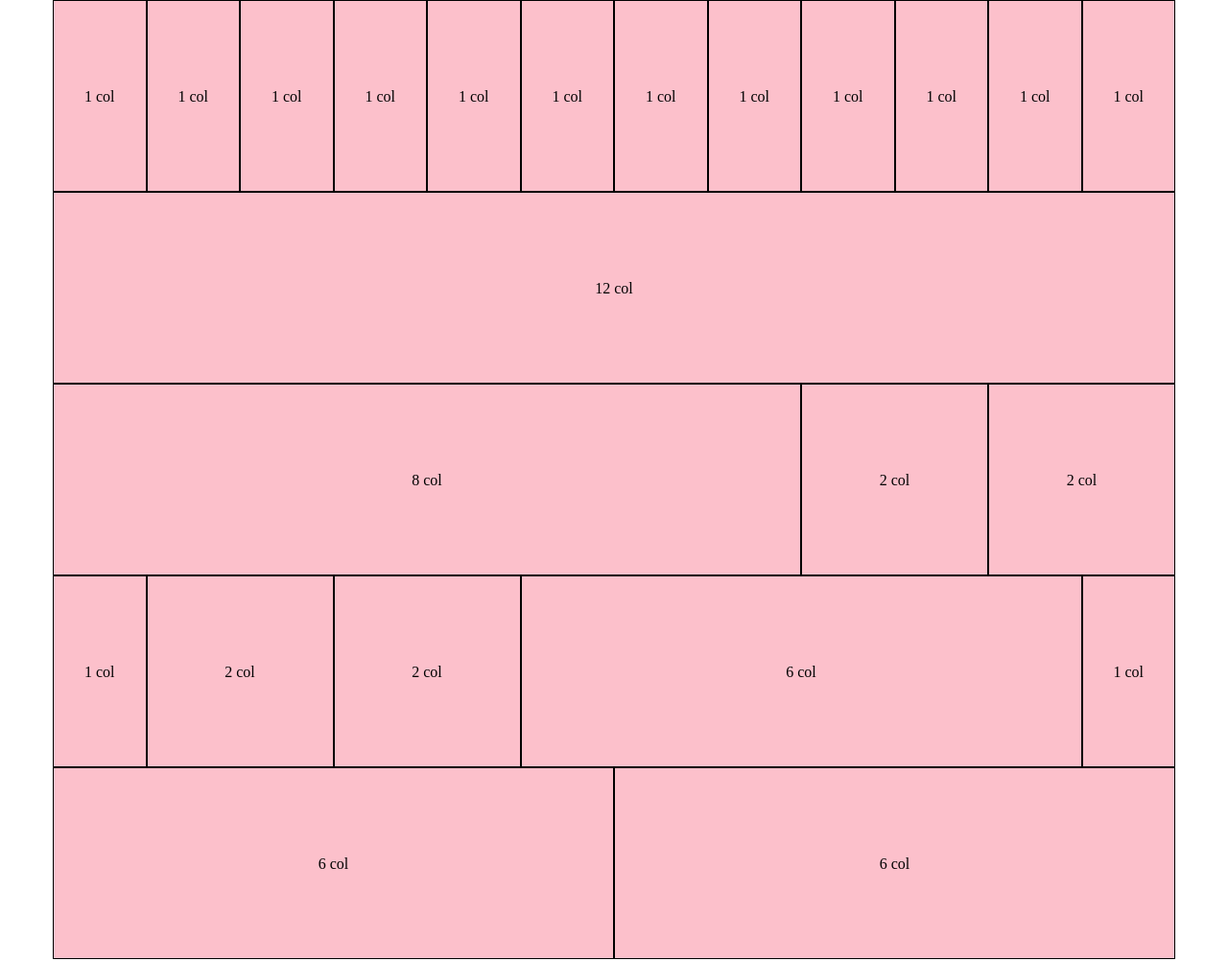
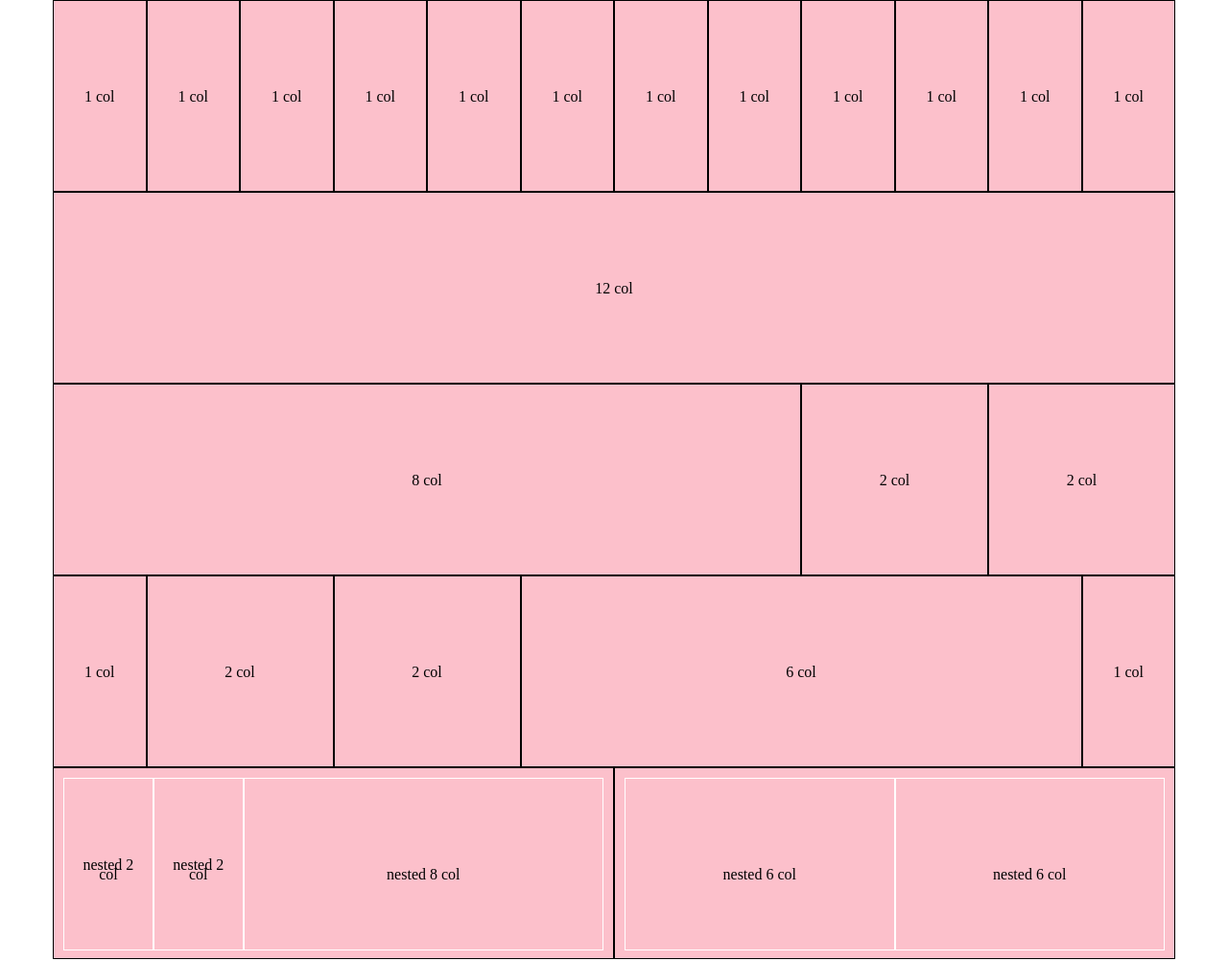
Before and after one commit to corradocoppolino/html-css-12bool, a plain HTML site: page index.html in a window 1280 px wide. Shown: the whole page at 96% size. Drawn offline with Linux system fonts and the light colour scheme.

Commit message:
seconda parte, nest

```diff
--- a/index.html
+++ b/index.html
@@ -53,8 +53,19 @@
     <!-- quinto contenitore -->
 
     <div class="container1">
-        <div class="col-6">6 col</div>
-        <div class="col-6">6 col</div>
+        <div class="col-6">
+            <div class="container2">
+                <div class="col-2">nested 2 col</div>
+                <div class="col-2">nested 2 col</div>
+                <div class="col-8">nested 8 col</div>
+            </div>
+        </div>
+        <div class="col-6">
+            <div class="container2">
+                <div class="col-6">nested 6 col</div>
+                <div class="col-6">nested 6 col</div>
+            </div>
+        </div>
     </div>
 
 
--- a/style.css
+++ b/style.css
@@ -3,8 +3,56 @@
     background-color: #FCC0CB;
 }
 
-.container1 [class*="col-"]{
+.container1 .col-1{
     border: 1px solid black;
     height: 200px;
-    line-height: 200px;
+    padding: 10px;
+    line-height: 180px;
 }
+
+.container1 .col-2{
+    border: 1px solid black;
+    height: 200px;
+    padding: 10px;
+    line-height: 180px;
+}
+
+.container1 .col-6{
+    border: 1px solid black;
+    height: 200px;
+    padding: 10px;
+    line-height: 180px;
+}
+
+.container1 .col-8{
+    border: 1px solid black;
+    height: 200px;
+    padding: 10px;
+    line-height: 180px;
+}
+
+.container1 .col-12{
+    border: 1px solid black;
+    height: 200px;
+    padding: 10px;
+    line-height: 180px;
+}
+
+.container2 .col-6{
+    border: 1px solid white;
+    height: 180px;
+    line-height: 180px;
+}
+
+.container2 .col-2{
+    border: 1px solid white;
+    height: 180px;
+    line-height: 10px;
+    padding-top: 85px;
+}
+
+.container2 .col-8{
+    border: 1px solid white;
+    height: 180px;
+    line-height: 180px;
+}
```
